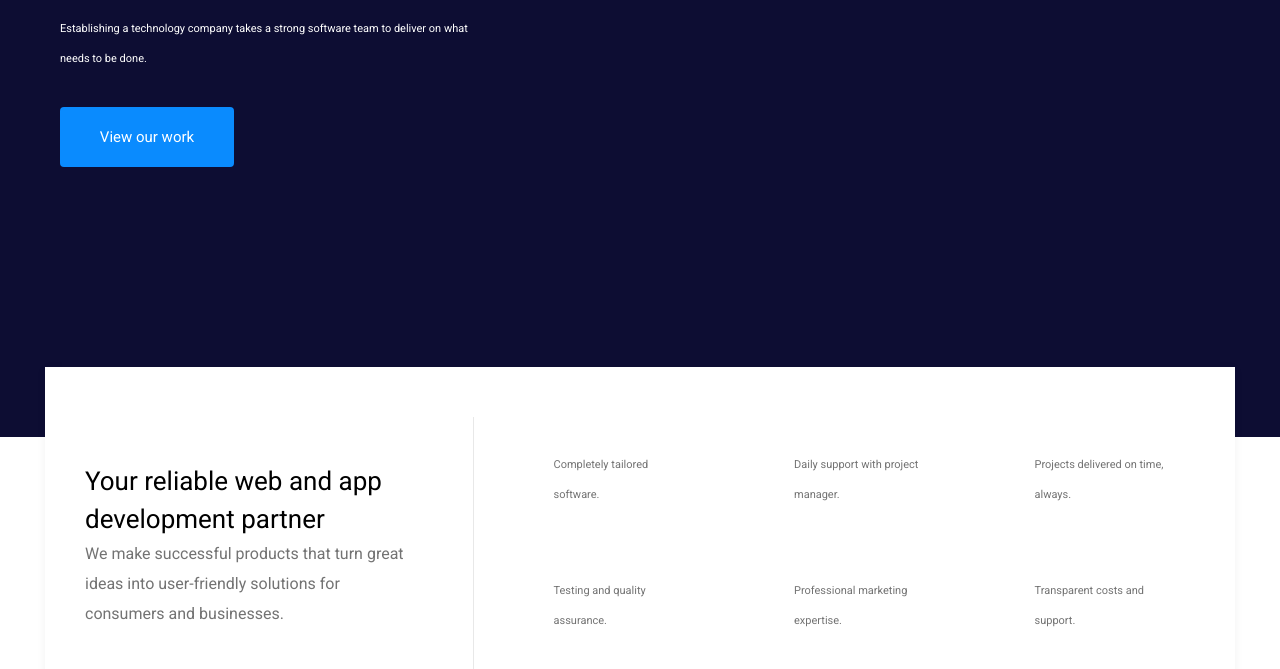
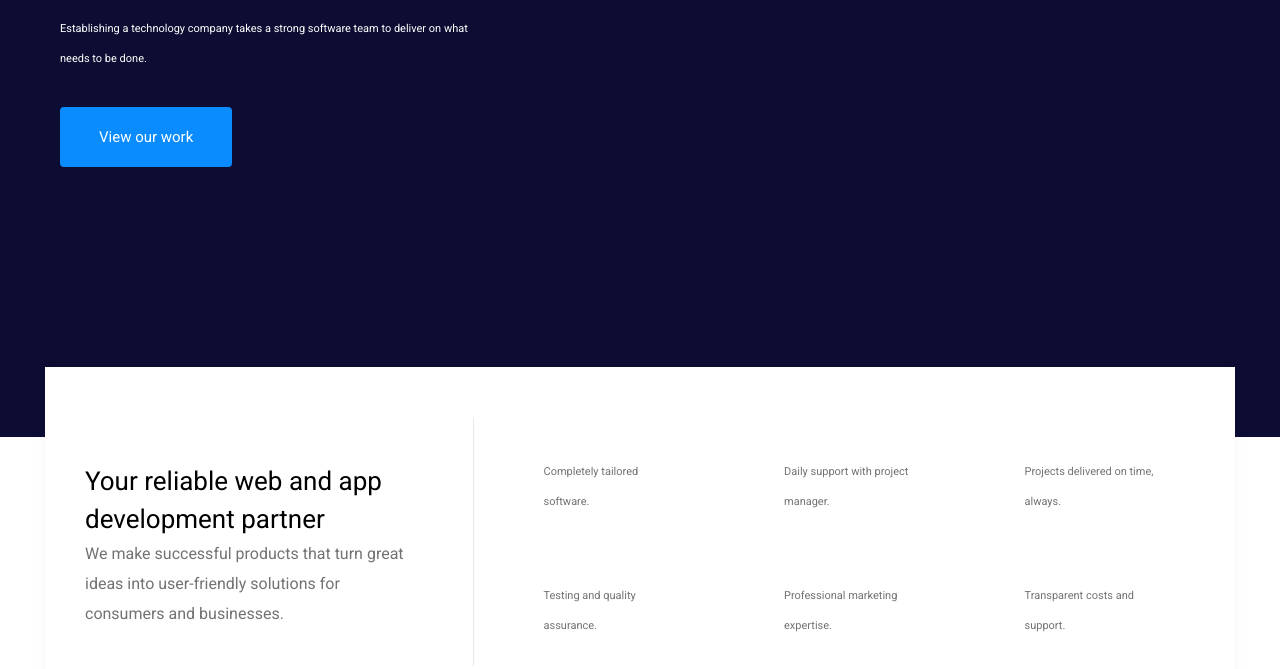
Before and after one commit to flaberfl/appello, a plain HTML site: page src/index.html in a window 1280 px wide. Shown: the part 361-1030 px from the top of the page. Drawn offline with nearby package versions, Linux system fonts and the light colour scheme; files that its build step writes are made by us from their sources; a script that the page names is missing; files whose address does not match are found by name.

Commit message:
features end

```diff
--- a/src/index.html
+++ b/src/index.html
@@ -20,7 +20,7 @@
 				</div>
 			</section>
 
-			<div class="page__features features">
+			<section class="page__features features">
 				<div class="features__container">
 					<div class="features__body">
 
@@ -40,9 +40,11 @@
 								<li class="features__item">Transparent costs and support.</li>
 							</ul>
 						</div>
+
+
 					</div>
 				</div>
-			</div>
+			</section>
 
 		</main>
 		@@include('html/_footer.htm',{})
--- a/src/scss/base/forms/button.scss
+++ b/src/scss/base/forms/button.scss
@@ -2,11 +2,7 @@
 // Снипет (HTML): btn
 
 .button {
-	display: inline-flex;
-	height: rem(60);
-	width: rem(174);
-	align-items: center;
-	justify-content: center;
+	display: inline-block;
 
 	border-radius: rem(4);
 	background-color: $blueColor;
@@ -21,6 +17,11 @@
 		}
 	}
 
+	@media (max-width: $mobileSmall){
+		  width: 100%;
+			text-align: center;
+	}
+
 	&._fw {
 		width: 100%;
 	}
--- a/src/scss/features.scss
+++ b/src/scss/features.scss
@@ -17,6 +17,7 @@
       margin: 0px rem(-15);
       padding: rem(50) rem(40);
       display: flex;
+      // align-items: center;
     }
   }
 
@@ -29,6 +30,10 @@
       padding: rem(46) 0 rem(37);
       @include adaptiveValue("padding-right", 62, 20);
       border-right: 1px solid #E8E8E8;
+
+      @media (max-width:$mobile){
+         border-right: none;
+      }
     }
 
     /* .features__column_list */
@@ -54,18 +59,16 @@
   &__items {
     display: flex;
     flex-wrap: wrap;
+    height: 100%;
   }
 
   /* .features__item */
   &__item {
-    flex: 0 1 33.3333333333333%;
-    display: flex;
-    align-items: center;
+    flex: 0 1 33.333333%;
 
-    min-height: rem(126);
-
-    padding: 0px rem(30) 0px 0;
-    @include adaptiveValue("padding-left", 80, 20);
+    @include adaptiveValue("padding-top", 40, 20);
+    @include adaptiveValue("padding-left", 70, 20);
+    padding-right: rem(30);
 
     font-size: rem(11);
     color: $grayColor;
@@ -74,5 +77,9 @@
     @media (max-width:$tablet){
       flex: 0 1 50%;
     }
+
+    @media (max-width: $mobile){
+      line-height: math.div(16, 11);
+    }
   }
 }
--- a/src/scss/intro.scss
+++ b/src/scss/intro.scss
@@ -39,4 +39,8 @@
     font-size: rem(11);
     line-height: math.div(30 , 11);
   }
+
+  &__button {
+    padding: rem(15) rem(39);
+  }
 }
```
